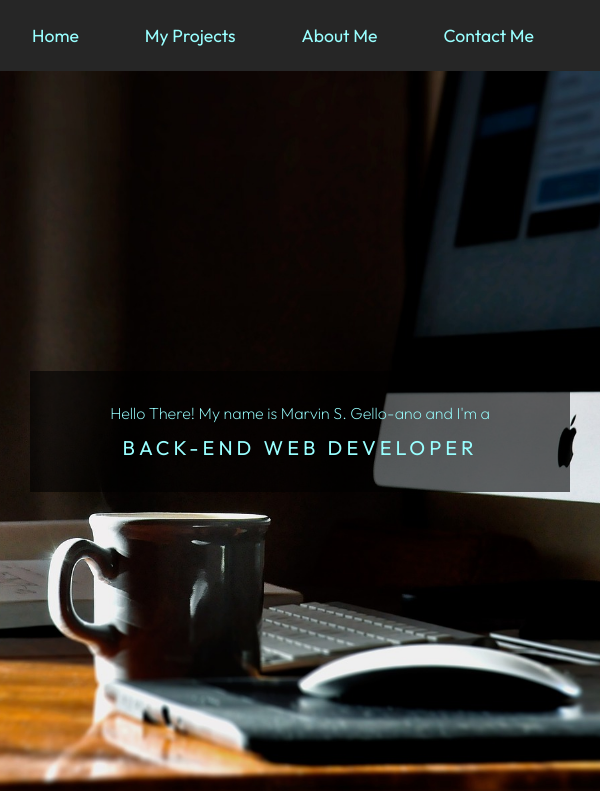
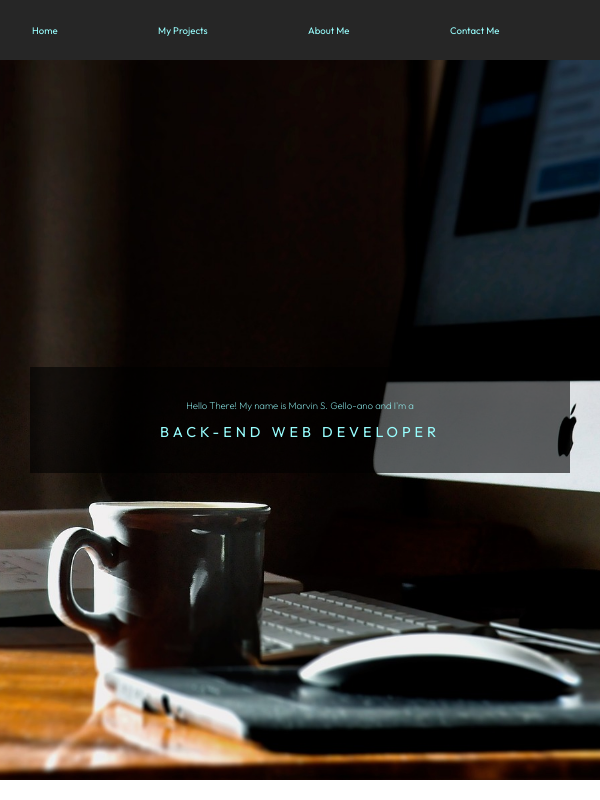
Before and after one commit to ninongmarvin/myportfolio, a React (Create React App) app: page / in a window 600 px wide. Shown: the top 800 px of the page. Built offline with nearby package versions, Linux system fonts and the light colour scheme.

Commit message:
edit aga

```diff
--- a/src/App.css
+++ b/src/App.css
@@ -1,7 +1,7 @@
-@media only screen and (min-width: 400px) and (max-width: 640px) {
+@media only screen and (min-width: 300px) and (max-width: 640px) {
   body .container p{
     color: #99ffff;
-    font-size: 1rem;
+    font-size: .60rem;
     font-weight: 200;
     margin-bottom: .75rem;
   }
@@ -11,7 +11,7 @@
     text-transform: uppercase;
     letter-spacing: 4px;
     font-weight: 400;
-    font-size: 1.25rem;
+    font-size: .90rem;
   }
 
   body .projects-container{
--- a/src/styles/Navbar.css
+++ b/src/styles/Navbar.css
@@ -1,4 +1,4 @@
-@media only screen and (min-width: 400px) and (max-width: 640px) {
+@media only screen and (min-width: 300px) and (max-width: 640px) {
   .right-side a{
     display: none;
   }
@@ -15,7 +15,7 @@
     text-decoration: none;
     color: #99ffff;
     margin: 0 1rem;
-    font-size: 1.10rem;
+    font-size: .60rem;
   }
 
 }
```
